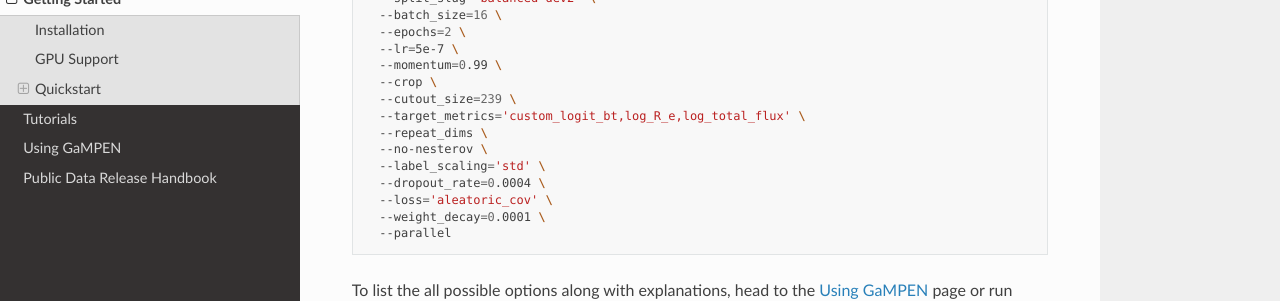
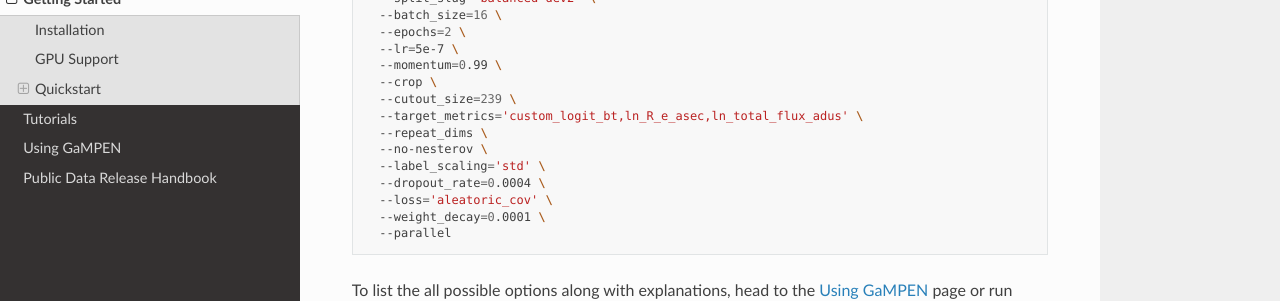
Before and after one commit to aritraghsh09/GaMPEN, a Sphinx documentation site: the page built from docs/source/Getting_Started.md, in a window 1280 px wide and 900 px high, scrolled down 3018 px. Shown: the part 151-452 px from the top of the window. Built offline with Sphinx 7.4.7 and the Read the Docs theme 2.0.0, drawn with Linux system fonts in a browser that asks for light colours; pages that are not in the unit, such as notebooks, are missing from menus.

Commit message:
Fixing target_metrics for train.py

```diff
--- a/docs/source/Getting_Started.md
+++ b/docs/source/Getting_Started.md
@@ -106,7 +106,7 @@ python ggt/train/train.py \
   --momentum=0.99 \
   --crop \
   --cutout_size=239 \
-  --target_metrics='custom_logit_bt,log_R_e,log_total_flux' \
+  --target_metrics='custom_logit_bt,ln_R_e_asec,ln_total_flux_adus' \
   --repeat_dims \
   --no-nesterov \
   --label_scaling='std' \
```
